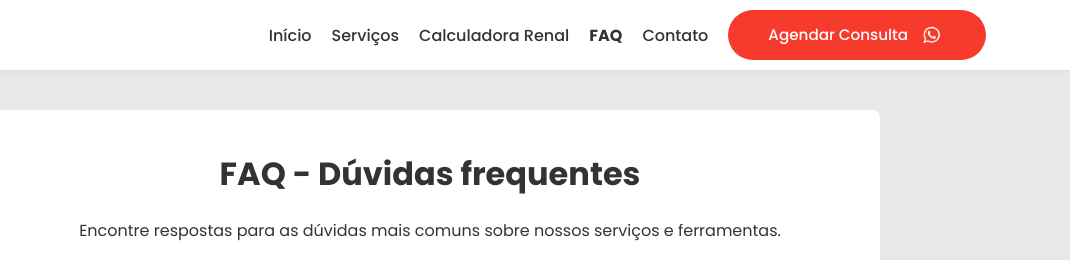
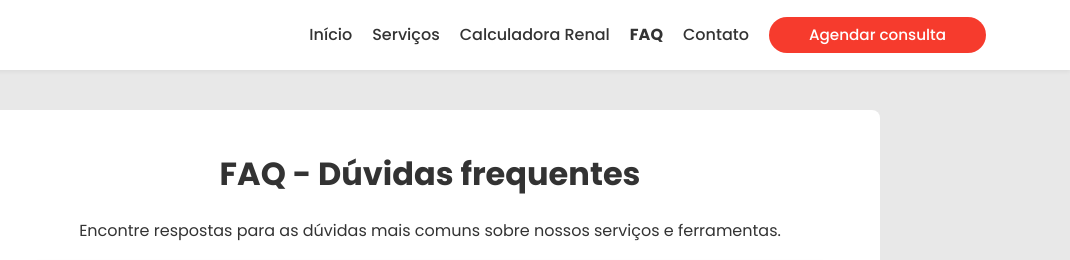
Before and after one commit to lcsmarinho/Site-med, a plain HTML site: page faq.html in a window 1280 px wide. Shown: the top 260 px of the page, 210-1280 px from the left. Drawn offline with Linux system fonts and the light colour scheme.

Commit message:
Retirando icone do zap do faq.html

```diff
--- a/faq.html
+++ b/faq.html
@@ -197,7 +197,7 @@
         </nav>
         <!-- Botão CTA no header: na versão desktop, exibe texto e ícone; no mobile, apenas texto -->
         <a href="https://wa.me/5511999999999" target="_blank" class="btn-cta">
-          Agendar Consulta <img src="images/whatsapp.png" alt="WhatsApp" class="btn-icon">
+          Agendar consulta
         </a>
         <button id="hamburger" type="button" class="hamburger">
           <span></span>
```
